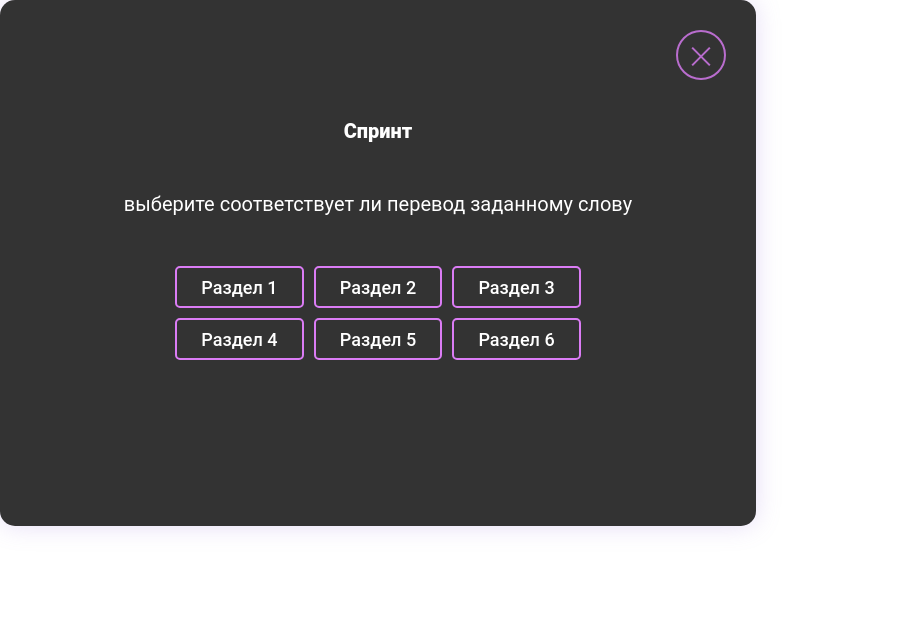
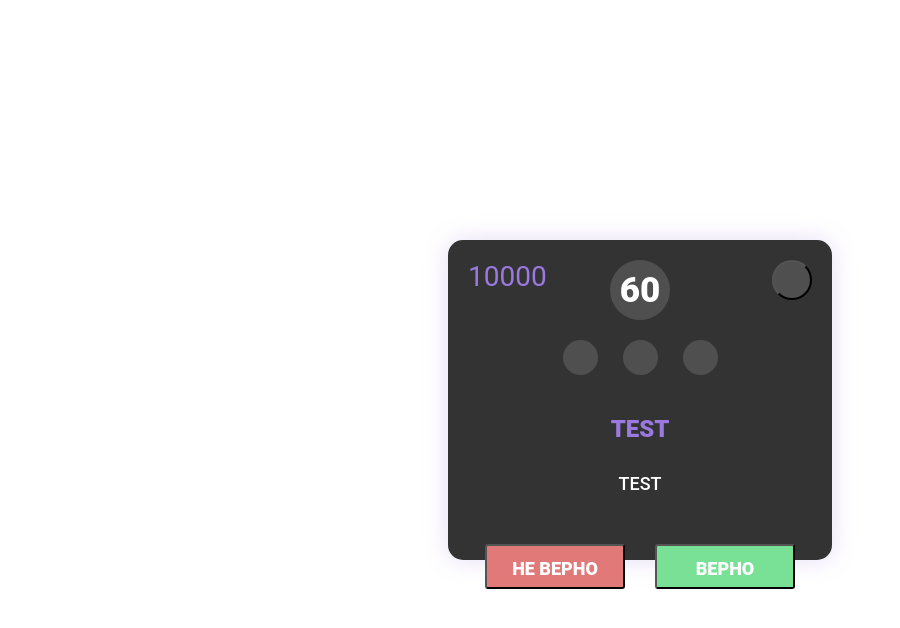
Before and after one commit to ChroMari/rslang, a React (Create React App) app: page / in a window 1280 px wide. Shown: the top 628 px of the page, without its empty margins (0-900 px from the left). Built offline with nearby package versions, Linux system fonts and the light colour scheme.

Commit message:
feat: add redux logic and static design sprint game

```diff
--- a/src/App.tsx
+++ b/src/App.tsx
@@ -5,7 +5,7 @@
 function App() {
     return (
         <div className="App">
-            <DifficultyLevel />
+            <Sprint />
         </div>
     );
 }
--- /dev/null
+++ b/src/pages/CurrentSprintWordSlice.tsx
@@ -0,0 +1,23 @@
+import {createSlice} from '@reduxjs/toolkit';
+
+const CurrentSprintWordSlice = createSlice({
+    name: 'currentSprintWord',
+    initialState: {
+        currentSprintWord: {
+            wordTranslate: 'test',
+            word: 'test'
+        }
+    },
+    reducers: {
+        addCurrentSprintWord(state, action) {
+            return {
+                ...state,
+                currentSprintWord: action.payload,
+            }
+        }
+    }
+})
+
+export const {addCurrentSprintWord} = CurrentSprintWordSlice.actions
+
+export default CurrentSprintWordSlice.reducer
--- a/src/pages/DifficultyLevel.scss
+++ b/src/pages/DifficultyLevel.scss
@@ -9,7 +9,9 @@
   align-items: center;
   gap: 50px;
   padding-top: 120px;
-  position: relative;
+  position: absolute;
+  top: 50%; left: 50%;
+  transform: translate(-50%,-50%);
 }
 .difficulty-level-title {
   font-family: Roboto;
--- /dev/null
+++ b/src/pages/Sprint.scss
@@ -0,0 +1,119 @@
+.sprint-round-container {
+  width: 30vw;
+  height: 40vh;
+  position: absolute;
+  top: 50%; left: 50%;
+  transform: translate(-50%,-50%);
+  background: #333333;
+  box-shadow: 0px 0px 25px rgba(154, 121, 225, 0.25);
+  border-radius: 15px;
+  display: flex;
+  flex-direction: column;
+  gap: 20px;
+  padding: 20px;
+}
+.round-info-top-string {
+  display: flex;
+  flex-direction: row;
+  justify-content: space-between;
+}
+.round-score{
+  font-family: Roboto;
+  font-style: normal;
+  font-weight: normal;
+  font-size: 28px;
+  line-height: 33px;
+  color: #9A79E1;
+  width: 40px;
+}
+.round-timer-container {
+  width: 60px;
+  height: 60px;
+  background: #4F4F4F;
+  border-radius: 50%;
+  display: flex;
+  align-items: center;
+  justify-content: center;
+}
+.round-timer {
+  font-family: Roboto;
+  font-style: normal;
+  font-weight: 900;
+  font-size: 35px;
+  line-height: 41px;
+  color: #FFFFFF;
+}
+.audio-button {
+  width: 40px;
+  height: 40px;
+  background: #4F4F4F;
+  border-radius: 50%;
+}
+.correct-answer-streak-container {
+  display: flex;
+  flex-direction: row;
+  justify-content: center;
+  gap: 25px;
+}
+.correct__answer__streak__item {
+  width: 35px;
+  height: 35px;
+  background: #4F4F4F;
+  border-radius: 50%;
+}
+.current-word {
+  font-family: Roboto;
+  font-style: normal;
+  font-weight: 900;
+  font-size: 24px;
+  line-height: 28px;
+  color: #9A79E1;
+  text-transform: uppercase;
+  text-align: center;
+  margin: 20px 0 30px;
+}
+.current-word-translate {
+  font-family: Roboto;
+  font-style: normal;
+  font-weight: 500;
+  font-size: 18px;
+  line-height: 21px;
+  color: #FFFFFF;
+  text-transform: uppercase;
+  text-align: center;
+  margin: 0 0 30px;
+}
+.answer-button-container {
+  display: flex;
+  flex-direction: row;
+  justify-content: center;
+  gap: 30px;
+}
+.incorrect-answer {
+  width: 140px;
+  height: 45px;
+  background: #E17979;
+  border-radius: 3px;
+  font-family: Roboto;
+  font-style: normal;
+  font-weight: 900;
+  font-size: 18px;
+  line-height: 45px;
+  text-align: center;
+  text-transform: uppercase;
+  color: #FFFFFF;
+}
+.correct-answer {
+  width: 140px;
+  height: 45px;
+  background: #79E196;
+  border-radius: 3px;
+  font-family: Roboto;
+  font-style: normal;
+  font-weight: 900;
+  font-size: 18px;
+  line-height: 45px;
+  text-align: center;
+  text-transform: uppercase;
+  color: #FFFFFF;
+}
--- a/src/pages/Sprint.tsx
+++ b/src/pages/Sprint.tsx
@@ -5,12 +5,16 @@
 import { useState } from 'react';
 import { RootStore } from './Store';
 import { addSprintWords } from './SprintSlice';
+import { addCurrentSprintWord } from './CurrentSprintWordSlice';
+import './Sprint.scss'
 
 export const Sprint = () => {
   const wordsArray = useSelector((state: RootStore) => state.addSprintWords.sprintWords)
   const difficultyLevel = useSelector((state: RootStore) => state.chooseDifficultyLevel.difficultyLevel)
+  const currentSprintWord = useSelector((state:RootStore) => state.addCurrentSprintWord.currentSprintWord)
 
   const dispatch = useDispatch()
+
   const fetchGetWords = (levelOfDifficulty: string, page: number) => {
     fetch(`${URL_API_WORDS}/?group=${levelOfDifficulty}&page=${page}`, {
       method: 'GET',
@@ -22,32 +26,58 @@
       .catch((err) => console.log('error'))
   }
 
-  const getChunkOfWords = (levelOfDifficulty: string) => {
+  const getChunkOfWords = () => {
+    let levelOfDifficulty = difficultyLevel ? '1' : difficultyLevel
     for (let i = 0; i < 30; i++) {
       fetchGetWords(levelOfDifficulty, i)
     }
   }
 
-  // const getWord = () => {
-  //   return wordsArray[Math.floor(Math.random() * 30)][Math.floor(Math.random() * 20)]
-  // }
+  const getWord = () => {
+    return wordsArray == null || undefined
+        ? null
+        : dispatch(addCurrentSprintWord(wordsArray[Math.floor(Math.random() * 30)][Math.floor(Math.random() * 20)]))
+  }
 
-  // let word = getWord()
   let correctAnswerFlag = false
   let correctAnswersArray = []
   let wrongAnswersArray = []
 
-  // const generateAnswer = () => {
-  //   if (Math.random() > 0.5) {
-  //     correctAnswerFlag = true
-  //     return word.wordTranslate
-  //   } else {
-  //     correctAnswerFlag = false
-  //     return getWord().wordTranslate
-  //   }
-  // }
+  const generateAnswer = () => {
+    if (Math.random() > 0.5) {
+      correctAnswerFlag = true
+      // @ts-ignore
+      return word.wordTranslate
+    } else {
+      correctAnswerFlag = false
+      // @ts-ignore
+      return getWord().wordTranslate
+    }
+  }
+
 
   return (
-      <div>sprint</div>
+      <div className={'sprint-round-container'}>
+        <div className='round-info-top-string'>
+          <div className={'round-score'}>10000</div>
+          <div className={'round-timer-container'}>
+            <div className={'round-timer'} onClick={getChunkOfWords}>60</div>
+          </div>
+          <button className={'audio-button'} onClick={getWord}></button>
+        </div>
+        <div className={'correct-answer-streak-container'}>
+          <div className={'correct__answer__streak__item'}></div>
+          <div className={'correct__answer__streak__item'}></div>
+          <div className={'correct__answer__streak__item'}></div>
+        </div>
+        <div className='round-info-middle-string'>
+          <div className={'current-word'}>{currentSprintWord.word}</div>
+          <div className={'current-word-translate'}>{currentSprintWord.wordTranslate}</div>
+        </div>
+        <div className='answer-button-container'>
+          <button className='incorrect-answer'>Не верно</button>
+          <button className='correct-answer'>Верно</button>
+        </div>
+      </div>
   )
 }
--- a/src/pages/SprintSlice.tsx
+++ b/src/pages/SprintSlice.tsx
@@ -3,13 +3,26 @@
 const SprintSlice = createSlice({
     name: 'sprintWords',
     initialState: {
-        sprintWords: ''
+        sprintWords: []
     },
     reducers: {
         addSprintWords(state, action) {
+            // @ts-ignore
+            state.sprintWords.push(action.payload)
+        }
+    }
+})
+
+const CurrentSprintWordSlice = createSlice({
+    name: 'currentSprintWord',
+    initialState: {
+        currentSprintWord: ''
+    },
+    reducers: {
+        addCurrentSprintWord(state, action) {
             return {
                 ...state,
-                sprintWords: action.payload,
+                currentSprintWord: action.payload,
             }
         }
     }
--- a/src/pages/Store.tsx
+++ b/src/pages/Store.tsx
@@ -1,10 +1,12 @@
 import {configureStore} from '@reduxjs/toolkit';
 import chooseDifficultyLevelReducer from './DifficultyLevelSlice';
 import addSprintWordsReducer from './SprintSlice'
+import addCurrentSprintWordReducer from './CurrentSprintWordSlice';
 export const store = configureStore({
     reducer: {
         chooseDifficultyLevel: chooseDifficultyLevelReducer,
-        addSprintWords: addSprintWordsReducer
+        addSprintWords: addSprintWordsReducer,
+        addCurrentSprintWord: addCurrentSprintWordReducer,
     }
 })
 export type RootStore = ReturnType<typeof store.getState>
```
